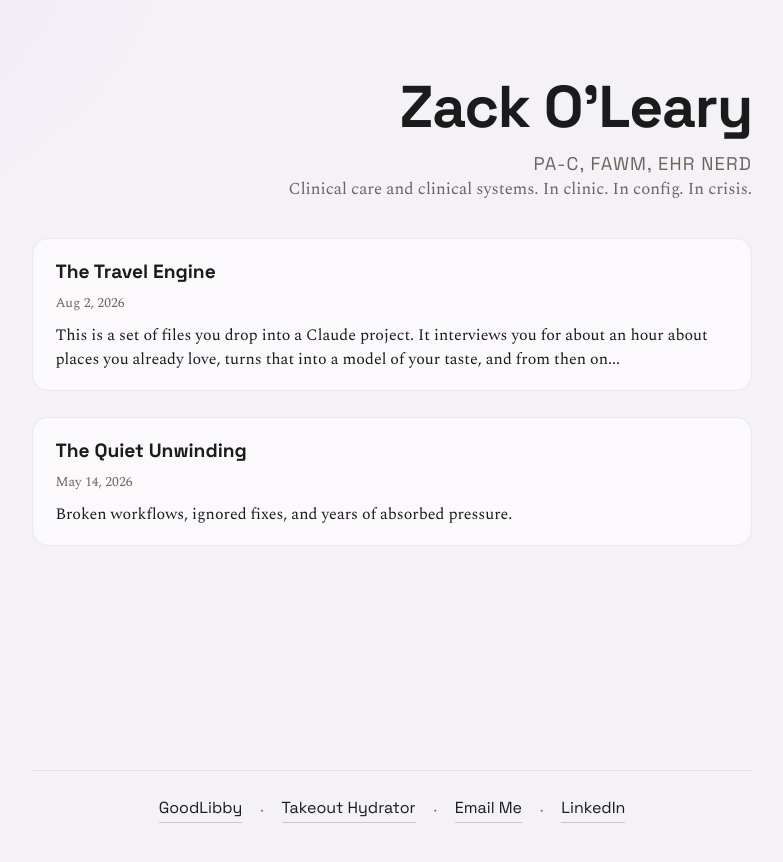
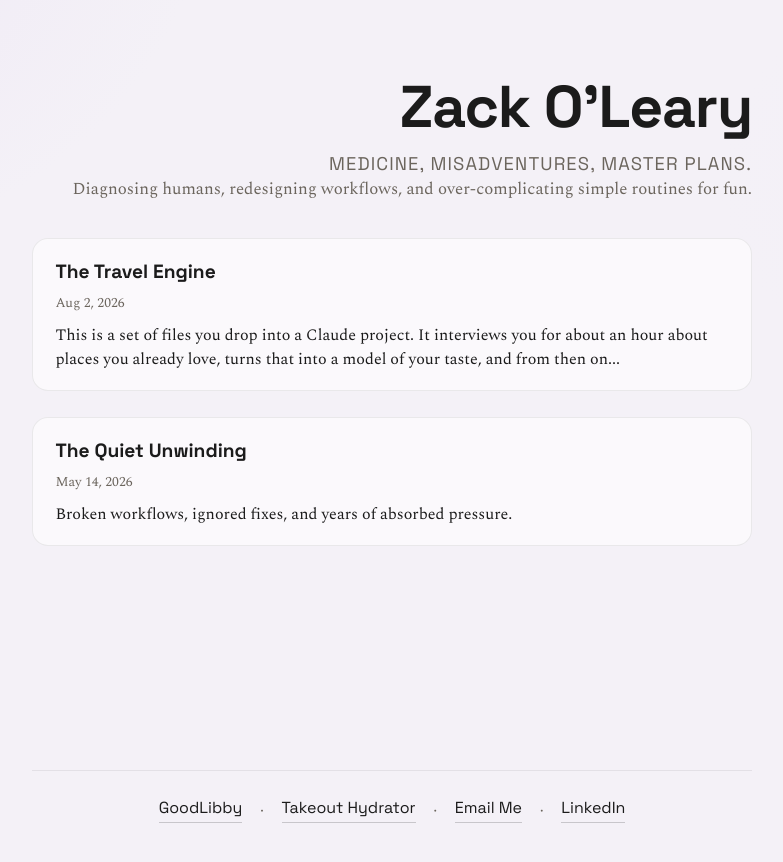
Before and after one commit to zaleary/zaleary.github.io, a Jekyll site: the page built from index.md, in a window 1280 px wide. Shown: the top 862 px of the page, without its empty margins (248-1031 px from the left). Built offline with Jekyll 4.4.1, drawn with Linux system fonts in a browser that asks for light colours.

Commit message:
Update hero: Medicine, Misadventures, Master Plans

```diff
--- a/_config.yml
+++ b/_config.yml
@@ -1,5 +1,5 @@
 title: Zack O'Leary
-description: Clinical care and clinical systems. In clinic. In config. In crisis.
+description: Diagnosing humans, redesigning workflows, and over-complicating simple routines for fun.
 url: "https://zaleary.tv"
 baseurl: ""
 theme: minima
--- a/_layouts/default.html
+++ b/_layouts/default.html
@@ -11,7 +11,7 @@
       {% endif %}
     </title>
     <meta name="description" content="{{ page.excerpt | default: site.description | strip_html | strip_newlines | truncate: 160 }}" />
-    <link rel="stylesheet" href="{{ '/assets/css/styles.css' | relative_url }}?v=5" />
+    <link rel="stylesheet" href="{{ '/assets/css/styles.css' | relative_url }}?v=6" />
   </head>
   <body>
     <main class="page">
@@ -19,8 +19,8 @@
         <div class="content-inner">
           <header class="hero">
             <h1><a class="post-link" href="{{ '/' | relative_url }}">Zack O'Leary</a></h1>
-            <p class="credentials">PA-C, FAWM, EHR Nerd</p>
-            <p class="bio">Clinical care and clinical systems. In clinic. In config. In crisis.</p>
+            <p class="credentials">Medicine, Misadventures, Master Plans.</p>
+            <p class="bio">Diagnosing humans, redesigning workflows, and over-complicating simple routines for fun.</p>
           </header>
           {{ content }}
         </div>
```
Also changed, not shown: 1 other file.
